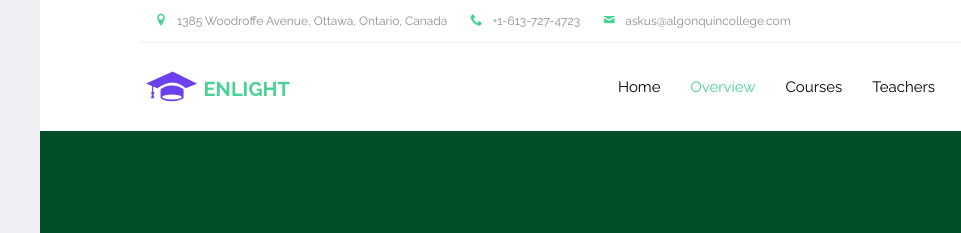
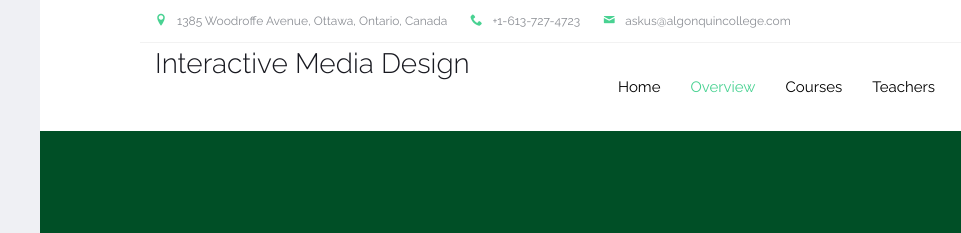
Before and after one commit to MTM6330-F17/FinalProject-TeamSpoopy, a website: page overview.html in a window 1280 px wide. Shown: the top 233 px of the page, 0-961 px from the left. Drawn offline with Linux system fonts and the light colour scheme; files whose address does not match are found by name.

Commit message:
Update overview.html

```diff
--- a/overview.html
+++ b/overview.html
@@ -69,7 +69,7 @@
               <span class="icon-bar"></span>
               <span class="icon-bar"></span>
             </button>
-            <a class="navbar-brand" href="overview.html" title="ProBootstrap:Enlight">Enlight</a>
+            <h3>Interactive Media Design</h3>
           </div>
 
           <div id="navbar-collapse" class="navbar-collapse collapse">
```
